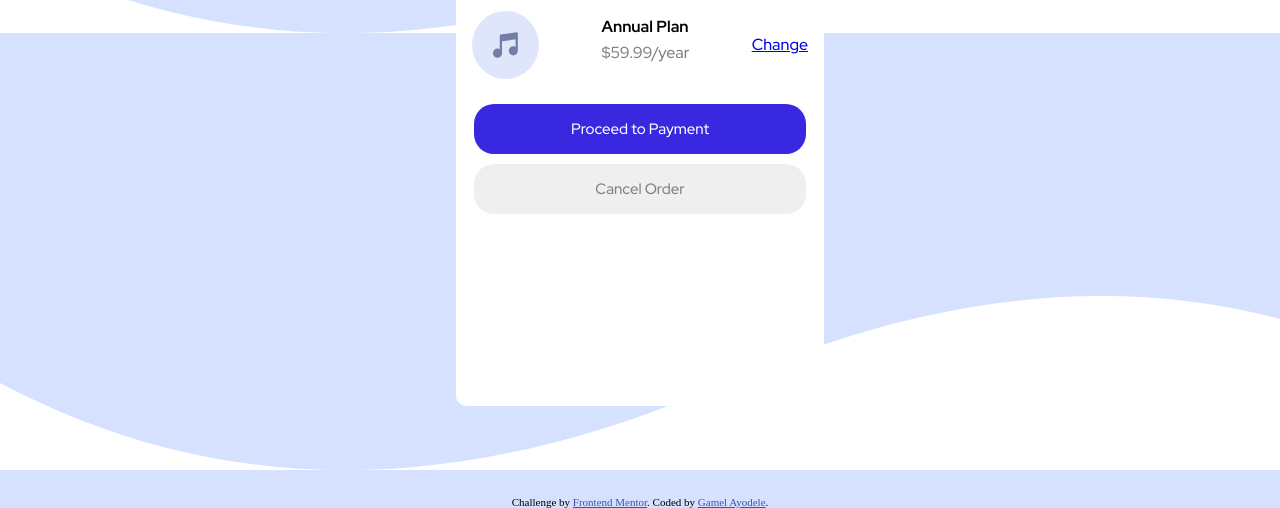
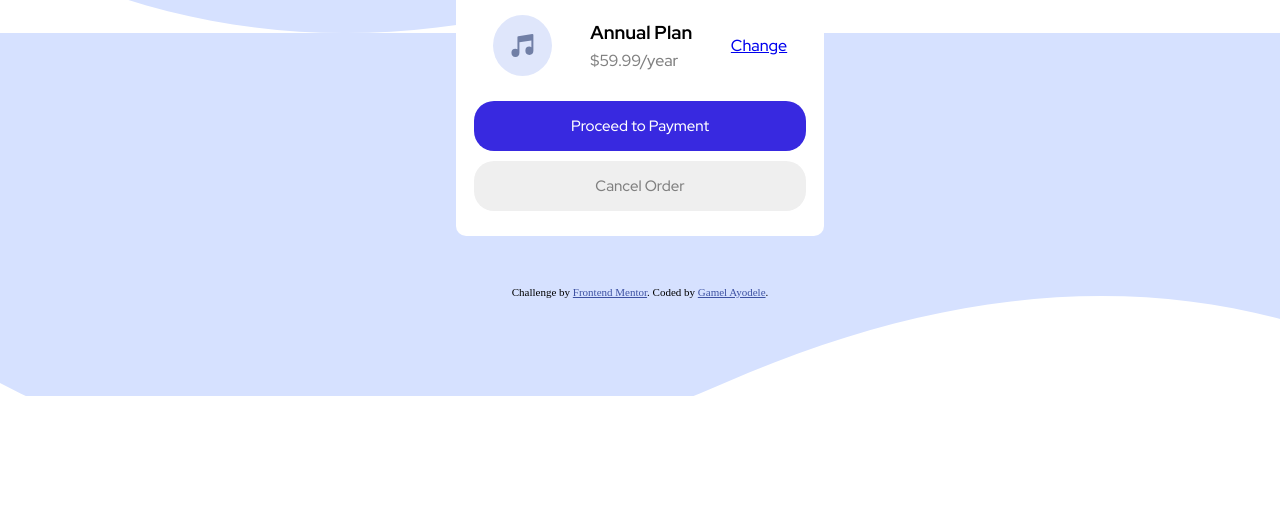
Before and after one commit to gamelayo/order-summary-component-main, a plain HTML site: page index.html in a window 1280 px wide. Shown: the part 404-912 px from the top of the page. After the commit the page ends 800 px from the top, so only its background shows below. Drawn offline with Linux system fonts and the light colour scheme.

Commit message:
new updated

```diff
--- a/css/style.css
+++ b/css/style.css
@@ -3,29 +3,27 @@
 }
 
 body{
-  height: 100vh;
+  height: 100%;
     background: url("../images/pattern-background-mobile.svg");
 
 }
 
 
 main{
-  width: 80%;
+  width: 20rem;
   display: flex;
   flex-direction: column;
   align-items: center;
   justify-content: center;
-  height: 100%;
-  margin: auto;
-
+  height: 90%;
+  margin: 50px auto;
+  background-color: white;
+  border-radius: 10px;
+  overflow: hidden;
+  /* padding-bottom: 20px; */
 
 }
-article{
-background-color: white;
-  border-radius: 10px;
-  overflow: hidden;
-  height: 80%;
-}
+
 
 h1{
   font-family: 'Red Hat Display', sans-serif;
@@ -37,7 +35,7 @@ p{
 font-weight: 500;
 color: grey;
 }
-h4{
+h3{
   font-family: 'Red Hat Display', sans-serif;
 font-weight: 700;
 }
@@ -56,7 +54,9 @@ font-weight: 700;
   display: flex;
   flex-direction: row;
 justify-content: space-between;
-margin: 10px 1rem;
+width: 80% !important;
+
+
 
 }
 .second-box{
@@ -73,8 +73,8 @@ font-weight: 500;
 }
 
 
-.second-box_title h4,
-.second-box_title p{
+span h3,
+span p{
 margin: 5px;
 }
 .button-section{
@@ -115,8 +115,5 @@ body{
     width: 23rem;
     margin: 50px auto;
   }
- article{
-   height: 90vh;
 
  }
-}
--- a/index.html
+++ b/index.html
@@ -28,33 +28,36 @@
 
 <body>
   <main>
-<article class="">
-  <section class="image-section">
+    <div class="image-section">
       <img src="images/illustration-hero.svg" alt="">
-  </section>
-  <section class="first-box">
+    </div>
+    <div class="first-box">
       <h1> Order Summary</h1>
       <p>You can now listen to millions of songs, audiobooks, and podcasts on any device anywhere you like!</p>
-   </section>
+    </div>
 
-   <section class="second-box">
-     <img src="images/icon-music.svg" alt="" >
-     <div class="second-box_title">
-       <h4>  Annual Plan</h4>
+    <div class="second-box">
+      <img src="images/icon-music.svg" alt="">
+      <span>
+        <h3> Annual Plan</h3>
         <p>$59.99/year</p>
+      </span>
+
+      <a href="#">Change</a>
     </div>
-     <a href="#">Change</a>
-   </section>
-    <section class="button-section">
+
+    <div class="button-section">
       <button type="button" name="button" class="first">Proceed to Payment</button>
       <button type="button" name="button" class="second">Cancel Order</button>
-    </section>
-</article>
+    </div>
+
+
 
   </main>
 
 
-<footer><div class="attribution">
+  <footer>
+    <div class="attribution">
       Challenge by <a href="https://www.frontendmentor.io?ref=challenge" target="_blank">Frontend Mentor</a>.
       Coded by <a href="https://twitter.com/gamel06">Gamel Ayodele</a>.
     </div>
```
Lines whose indentation alone changed are shown as unchanged.
